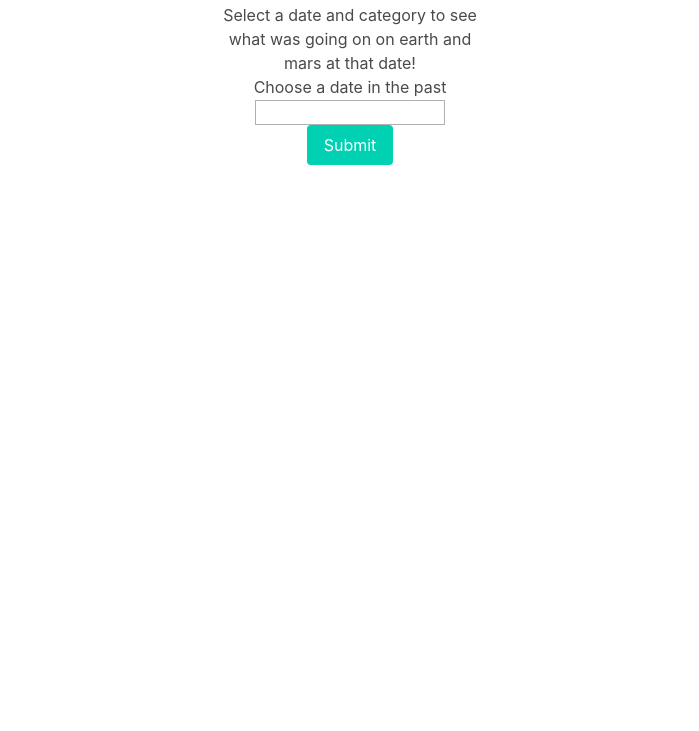
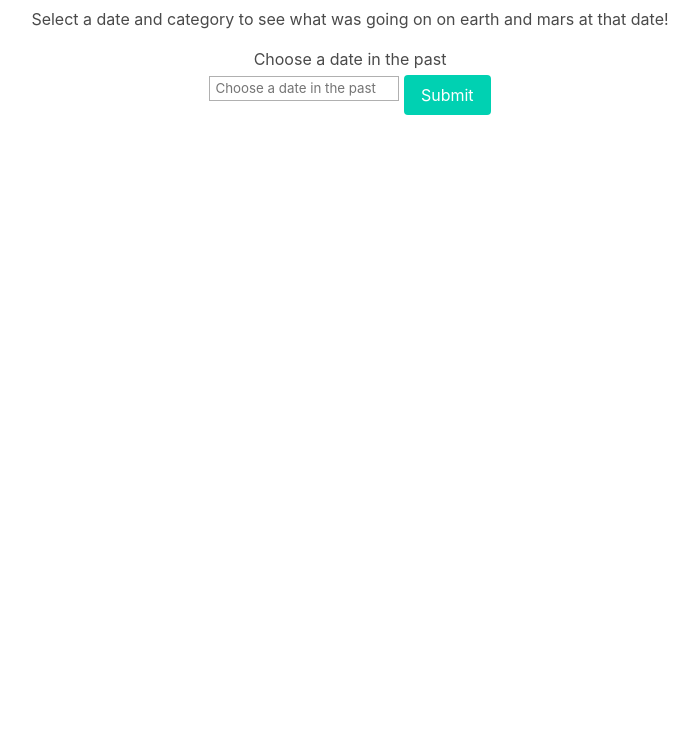
Before and after one commit to blchase215/the-daily-planets, a plain HTML site: page index.html in a window 1280 px wide. Shown: the part 69-800 px from the top of the page, without its empty margins (290-989 px from the left). Drawn offline with nearby package versions, Linux system fonts and the light colour scheme.

Commit message:
SAvvvein

```diff
--- a/index.html
+++ b/index.html
@@ -11,10 +11,10 @@
     <title>Daily Planets</title>
 </head>
 <body>
-     <main class="columns is-desktop">
+     <main class="columns is-desktop" style="justify-content: center;">
         <!-- Search Form, top of the page -->
         <!-- Should we have a query for desktop where these sections are to the left and right of eachother for better UE? -->
-        <section class="top container p-5 column is-one-quarter-desktop">
+        <section class="top container p-5 m-1 column">
             <!-- container for the heading of the form and the form -->
             <div class="search-card">
                 <!-- Header and instructions for userinput form -->
@@ -23,16 +23,15 @@
                     <p>Select a date and category to see what was going on on earth and mars at that date!</p>
                 </div>
                 <!-- userinput form -->
-                <div class="input-card has-text-centered">
+                <div class="input-card has-text-centered p-3">
 
-                    <form action="" id="user-form">
+                    <form action="" class="p-1" id="user-form">
                         <!-- <label for=""></label>
                         <input type="text"> -->
                         <label for="date-input">Choose a date in the past</label>
-                        <input type="text" id="date-input">
-                        <button class="button is-primary" id="submit-btn"> Submit </button>
                     </form>
-
+                    <input type="text" id="date-input" placeholder="Choose a date in the past">
+                    <button class="button is-primary" id="submit-btn"> Submit </button>
                 </div>
             </div>
         </section>
```
